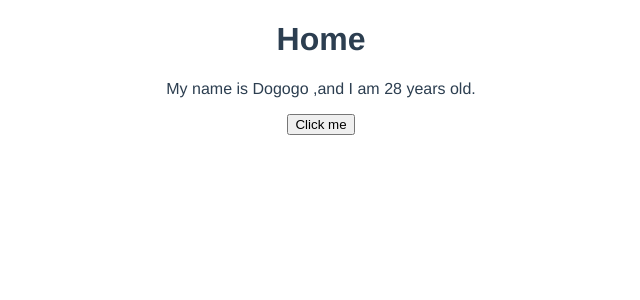
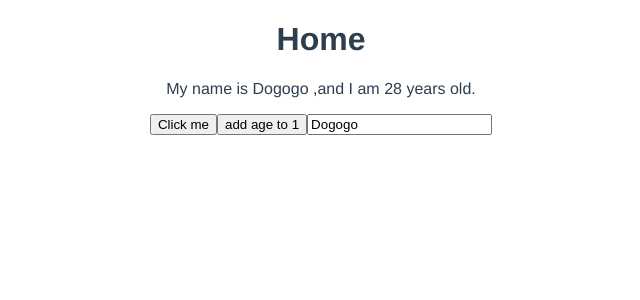
Before and after one commit to dogogo-wu/vue-dojo-blog, a Vue app: page / in a window 1280 px wide. Shown: the top 300 px of the page, without its empty margins (319-959 px from the left). Built offline with nearby package versions, Linux system fonts and the light colour scheme.

Commit message:
ref for reactivity

```diff
--- a/src/views/Home.vue
+++ b/src/views/Home.vue
@@ -1,8 +1,10 @@
 <template>
   <div class="home">
     <h1>Home</h1>
-    <p ref="p">My name is {{name}} ,and I am {{age}} years old.</p>
+    <p>My name is {{name}} ,and I am {{age}} years old.</p>
     <button @click="handleClick">Click me</button>
+    <button @click="age++">add age to 1</button>
+    <input type="text" v-model="name">
   </div>
 </template>
 
@@ -12,18 +14,15 @@ import {ref} from 'vue'
 export default {
   name: 'Home',
   setup(){
-    const name = 'Dogogo'
-    const age = 28
-
-    const p = ref(null)
-    console.log(p, p.value);
+    const name = ref('Dogogo')
+    const age = ref(28)
 
     const handleClick = ()=>{
       console.log('you click me');
-      console.log(p, p.value);
-      p.value.classList.add('test')
+      name.value = 'Mario'
+      age.value = 35
     }
-    return {name, age, handleClick, p}
+    return {name, age, handleClick}
   }
 }
 </script>
```
